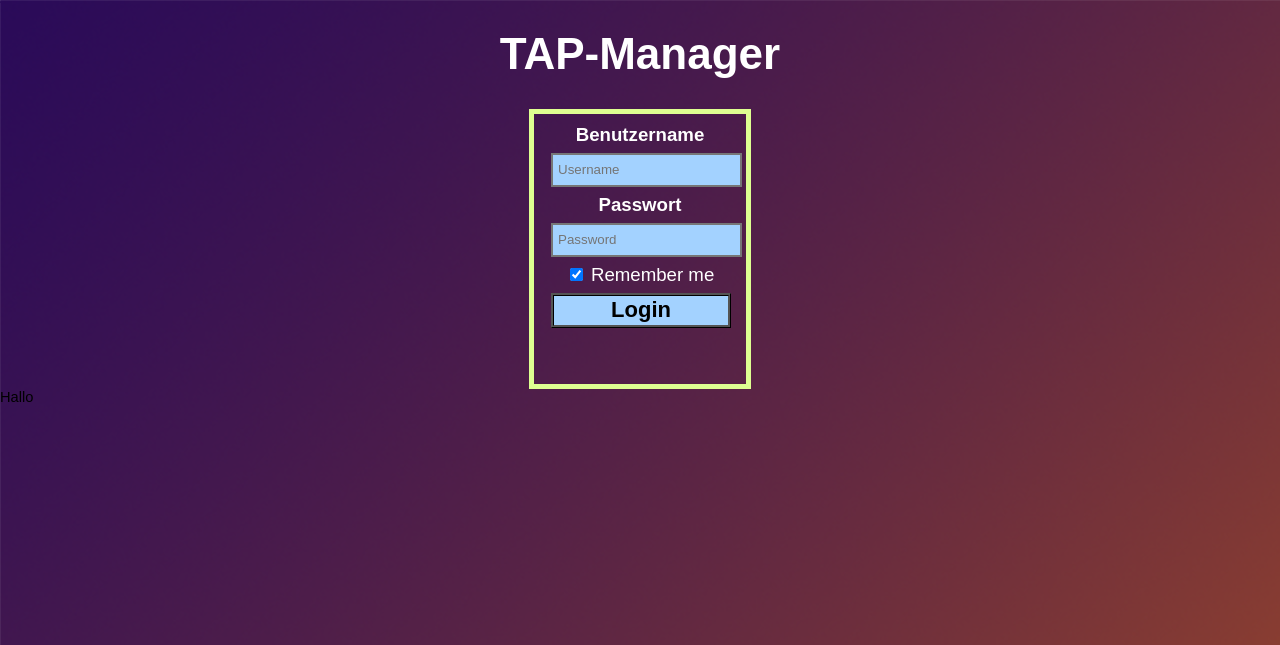
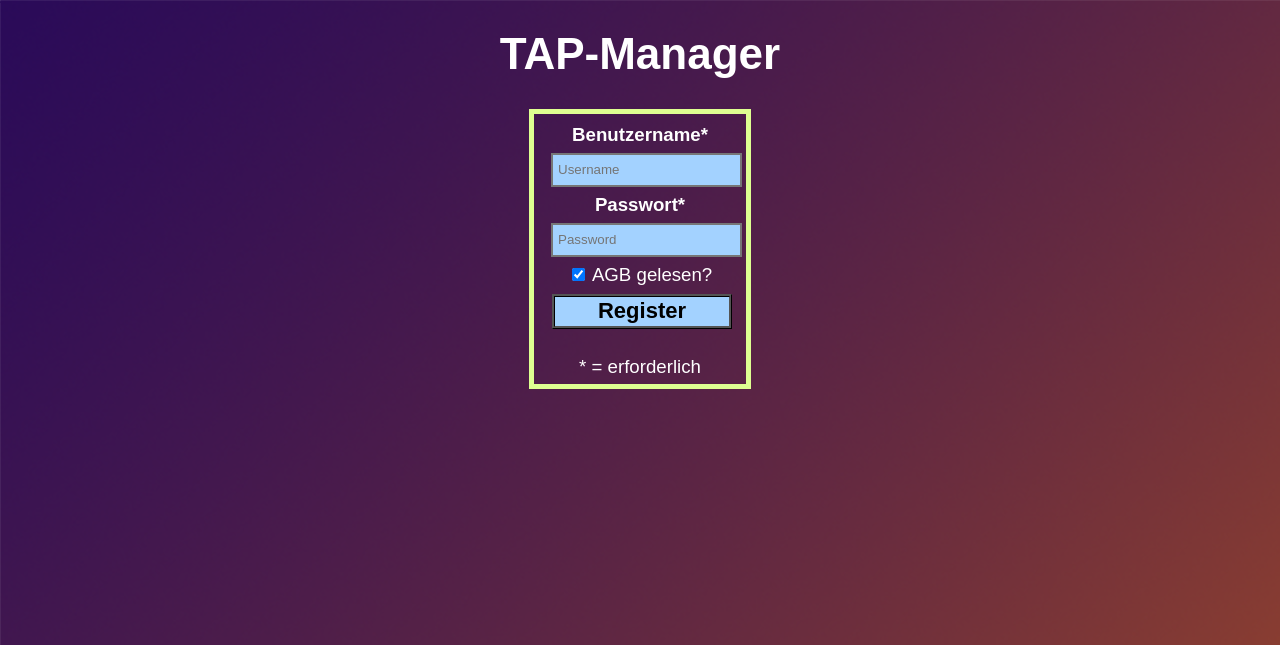
Before and after one commit to Bleyday/Profilprojekt-final, a PHP site: page / in a window 1280 px wide. Shown: the top 645 px of the page. Run offline with PHP 8.4, Linux system fonts and the light colour scheme.

Commit message:
Es wird jetzt für jeden Benutzer eine Datenbank erstellt
Plan für morgen:
Inhalte aus der Datenbank auf der Seite des Benutzers anzeigen.

```diff
--- a/index.html
+++ b/index.html
@@ -11,18 +11,18 @@
 <!------------------------------- Login vielleicht? ---------------------------------->
     <form action="registertodb.php" method="post">
       <div class="login">
-        <label class="anzeige" for="benutzername"><b>Benutzername</b></label><br>
+        <label class="anzeige" for="benutzername"><b>Benutzername*</b></label><br>
         <input class="eingabefeld" type="text" placeholder="Username" name="benutzername" required><br>
-        <label class="anzeige" for="passwort"><b>Passwort</b></label><br>
-        <input class="eingabefeld" type="password" placeholder="Password" name="passwort"><br>
+        <label class="anzeige" for="passwort"><b>Passwort*</b></label><br>
+        <input class="eingabefeld" type="password" placeholder="Password" name="passwort" requiered><br>
         <label class="anzeige">
-          <input type="checkbox" class ="checking" checked="checked" name="remember"> Remember me
+          <input type="checkbox" class ="checking" checked="checked" name="remember" requiered> AGB gelesen?
         </label><br>
-        <input id ="submit" type="submit" value="Login">
+        <input id ="submit" type="submit" value="Register">
+        <p class="anzeige">* = erforderlich</p>
       </div>
     </form>
 <!----------------------------------------------------------------------------------->
-  Hallo
     </body>
 
 </html>
--- a/style.css
+++ b/style.css
@@ -34,7 +34,7 @@ body{
 }
 #submit{
     padding: 0;
-    margin: 7px;
+    margin: 8px;
     height: 35px;
     width: 180px;
     border-style: ridge;
```
Also changed, not shown: registertodb.php (+33 -10 lines).
